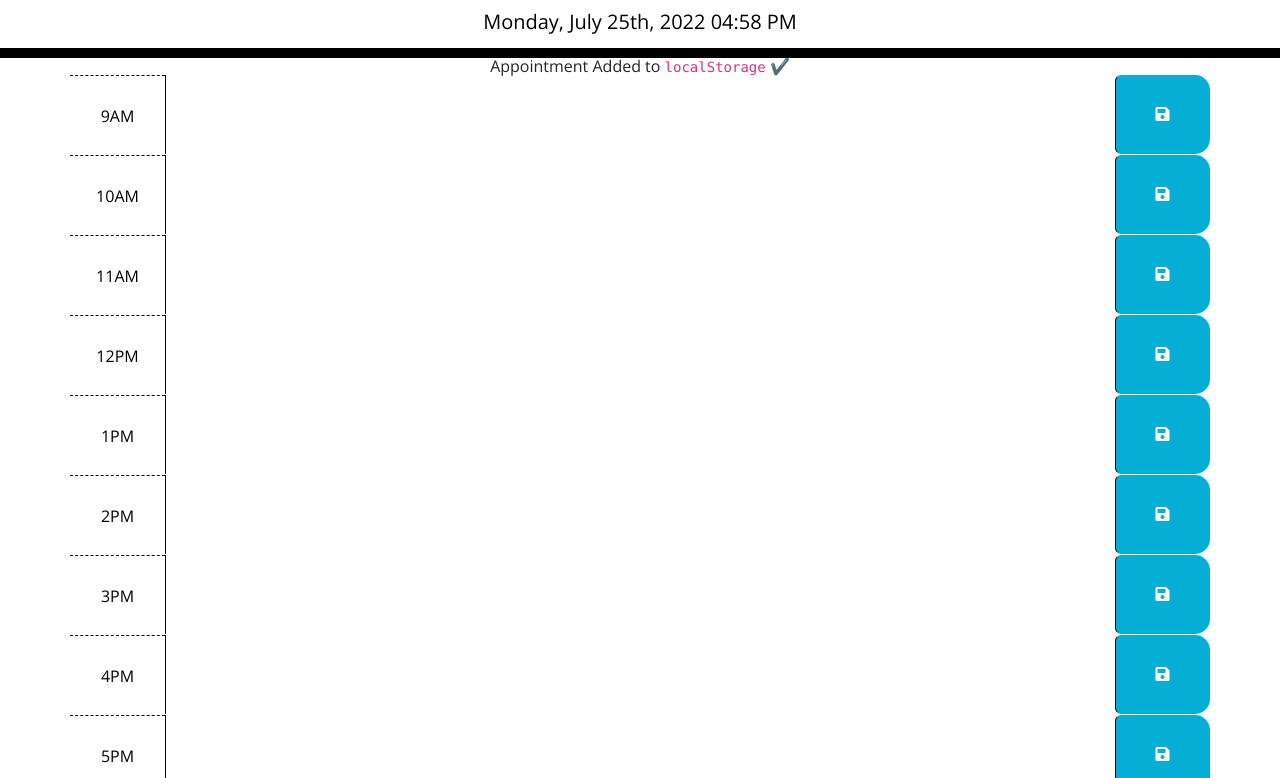
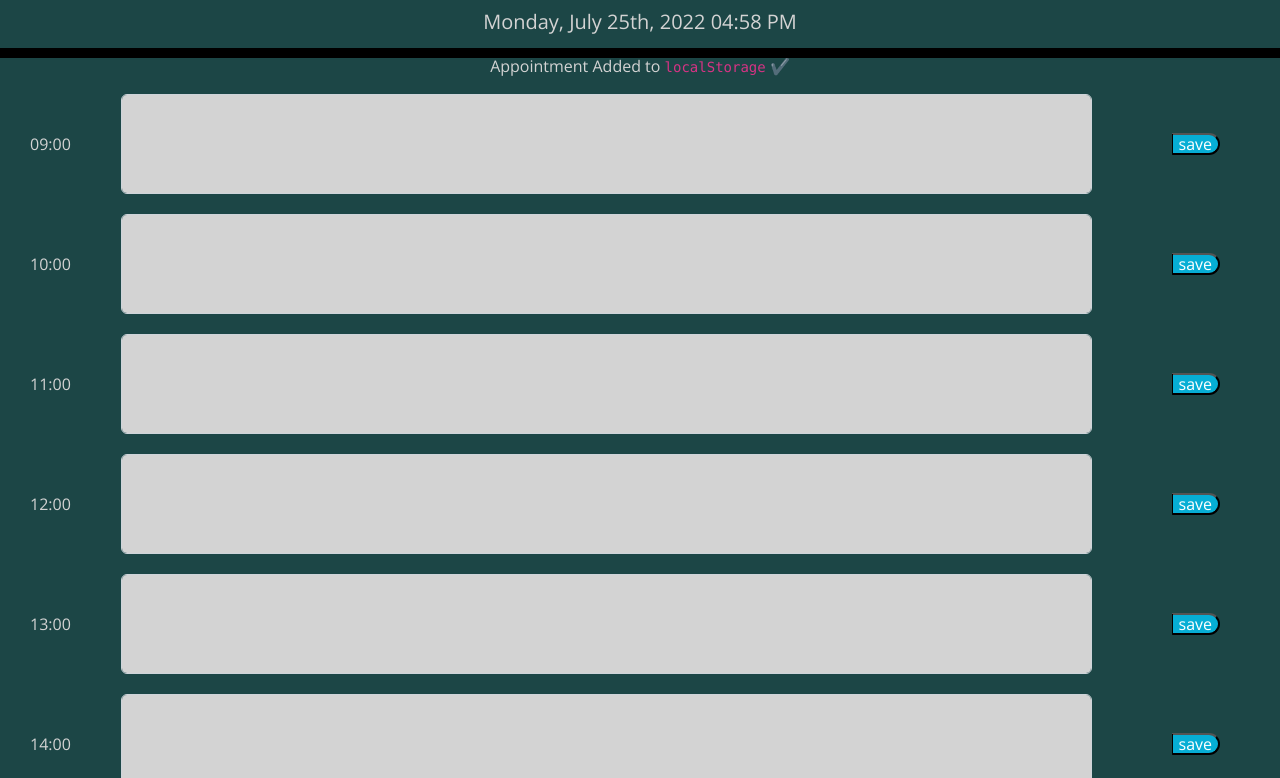
Before and after one commit to faisal244/Third-Party-APIs---Work-Day-Scheduler, a plain HTML site: page index.html in a window 1280 px wide. Shown: the part 109-887 px from the top of the page. Drawn offline with nearby package versions, Linux system fonts and the light colour scheme.

Commit message:
Finished renderTimeBlocks Fn, improved styling
- Created a function to render html for each time block based on the number of objects in the working hours array

- Created a function to change the background colour of time blocks depending on if that time is in the past, present or future

- Modified positioning, spacing and background colour in styles.css

```diff
--- a/Assets/js/index.js
+++ b/Assets/js/index.js
@@ -38,14 +38,6 @@ const workingHours = [
 	},
 ];
 
-// function to target the current date section
-const renderDate = () => {
-	// get current date from moment js and format date/time
-	const dateAndTime = moment().format("dddd, MMMM Do, YYYY hh:mm A");
-	//set the text.content to in the <p> to update the date
-	$("#currentDay").append(dateAndTime);
-};
-
 // Read from local storage function
 const readFromLocalStorage = (key) => {
 	// get from LS using key name
@@ -69,13 +61,50 @@ const writeToLocalStorage = (key, value) => {
 	localStorage.setItem(key, stringifiedValue);
 };
 
-// function to create HTML for each time block and append to the page
+// function to generate HTML for each time block, then append to the page.
+const renderTimeBlocks = () => {
+	// target the time block container and create time blocks for each working hour in the workingHours array
+	$.each(workingHours, function (index, workingHour) {
+		// get current hour using moment js
+		const currentHour = moment().hour();
 
-// const renderTimeBlocks = () => { };
+		// function to render the textarea color depending on the conditional statements
+		const renderTextareaColor = () => {
+			// if current hour is equal to working hour
+			if (currentHour === workingHour.key) {
+				return "present";
+			}
+			//if current hour is less than working Hour
+			else if (currentHour < workingHour.key) {
+				return "future";
+				//if current hour greater than  working Hour
+			} else if (currentHour > workingHour.key) {
+				return "past";
+			}
+		};
 
+		$(
+			"#time-block-container"
+		).append(`<div class="time-blocks d-flex flex-row align-items-center">
+        <div id=timeLabel">${workingHour.timeLabel}</div>
+        <textarea
+          class="text-area form-control text-black ${renderTextareaColor()}"
+          id="floatingTextarea2"
+          style="height: 100px"
+        >${readFromLocalStorage(workingHour.key)}</textarea>
+        <div class="button-container">
+          <button class="save-button">save</button>
+        </div>
+        </div>`);
+	});
+};
 // function to target the current date section and render the date and time
-
-// const renderDate = () => { }
+const renderDate = () => {
+	// get current date from moment js and format date/time
+	const dateAndTime = moment().format("dddd, MMMM Do, YYYY hh:mm A");
+	//set the text.content to in the <p> to update the date
+	$("#currentDay").append(dateAndTime);
+};
 
 // Initial function to execute on page load
 const onReady = () => {
@@ -85,4 +114,4 @@ const onReady = () => {
 
 // Event listeners
 $(document).ready(onReady);
-// $(window).on("load", onReady);
+// $(window).on("load", onReady)
--- a/index.html
+++ b/index.html
@@ -27,7 +27,14 @@
     </header>
 
     <section class='text-center notification' id="notify">Appointment Added to <code>localStorage</code> ✔️</section>
-    <div class="container">
+
+    <!-- main time block section -->
+
+    <main id="time-block-container">
+      <!-- Time blocks get rendered here -->
+    </main>
+
+    <!-- <div class="container">
       <div id="hour-9" class="row time-block">
         <div class="col-md-1 hour">
           9AM
@@ -99,11 +106,12 @@
         <textarea class="col-md-10 description">
         </textarea>
         <button class="btn saveBtn col-md-1"><i class="fas fa-save"></i></button>
-      </div>
+      </div> -->
     <!-- jquery Script-->
     <script src="https://cdnjs.cloudflare.com/ajax/libs/jquery/3.6.0/jquery.min.js"
       integrity="sha512-894YE6QWD5I59HgZOGReFYm4dnWc1Qt5NtvYSaNcOP+u1T9qYdvdihz0PPSiiqn/+/3e7Jo4EaG7TubfWGUrMQ=="
       crossorigin="anonymous" referrerpolicy="no-referrer"></script>
+
 
     <script src="./Assets/js/index.js"></script>
 
--- a/style.css
+++ b/style.css
@@ -1,7 +1,15 @@
+:root {
+
+  --teal: #1c4646;
+
+}
+
 body {
   font-family: 'Open Sans', sans-serif;
   font-size: 16px;
   line-height: 1;
+  background-color: #1c4646;
+  color: #d3d3d3;
 }
 
 textarea {
@@ -11,23 +19,30 @@ textarea {
   color: #000000;
   border-left: 1px solid black;
   padding: 10px;
+  height: 50px;
+  margin-left: 50px;
+  margin-right: 50px;
+  /* color: #d3d3d3; */
 }
+
+
 
 .jumbotron {
   text-align: center;
   background-color: transparent;
-  color: black;
+  /* color: black; */
   border-radius: 0;
   border-bottom: 10px solid black;
+  color: #d3d3d3;
 }
 
 .description {
   white-space: pre-wrap;
 }
 
-.time-block {
+.time-blocks {
   text-align: center;
-  border-radius: 15px;
+  margin: 20px 30px;
 }
 
 .row {
@@ -57,12 +72,14 @@ textarea {
   color: white;
 }
 
-.saveBtn {
+
+.save-button {
   border-left: 1px solid black;
   border-top-right-radius: 15px;
   border-bottom-right-radius: 15px;
   background-color: #06aed5;
   color: white;
+  margin: 20px 30px;
 }
 
 .saveBtn i:hover {
```
Lines whose indentation alone changed are shown as unchanged.
